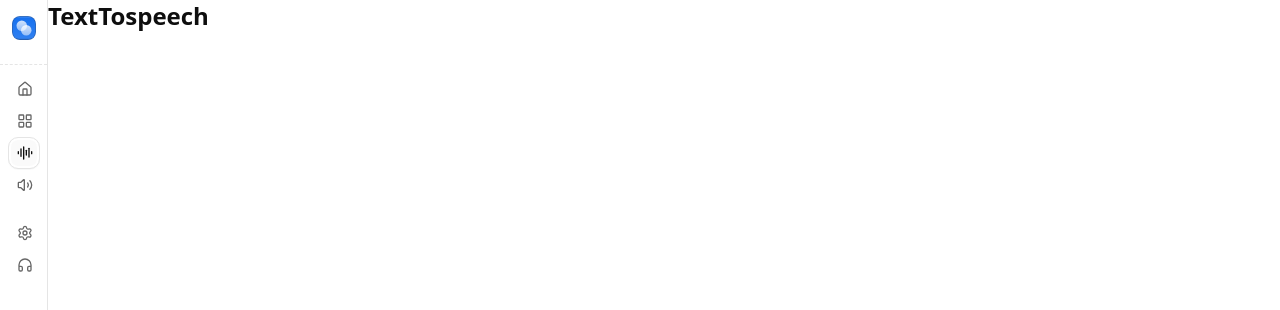
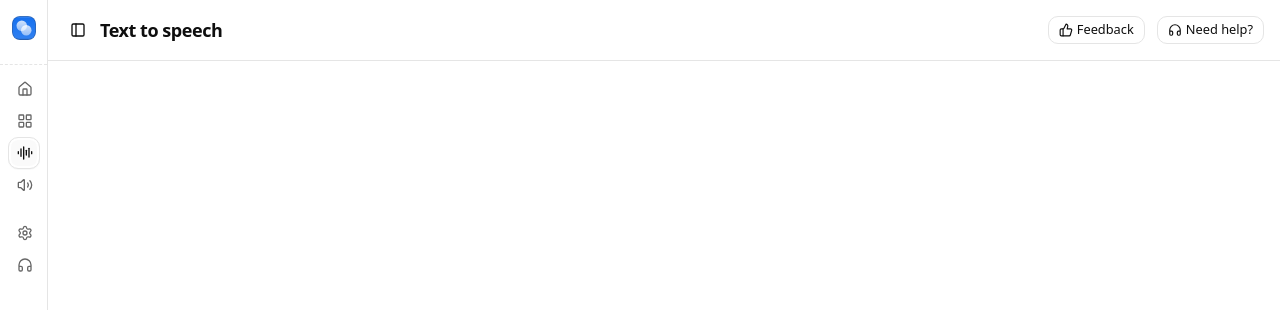
Before and after one commit to amank55/Resonance-Ai-, a Next.js app: page /text-to-speech in a window 1280 px wide. Shown: the top 310 px of the page. Built offline with nearby package versions, Linux system fonts and the light colour scheme; no server answers.

Commit message:
feat: refactor Layout component to use TextToSpeechLayout and accept children

```diff
--- a/app/(dashboard)/text-to-speech/page.tsx
+++ b/app/(dashboard)/text-to-speech/page.tsx
@@ -1,12 +1,14 @@
-import type { Metadata } from "next"
-export const metadata: Metadata = {
-    title: "Texttospeech",
+import { TextToSpeechLayout }
+from "@/features/text-to-speech/views/text-to-speech-layout";
+
+export default function Layout({
+  children
+}: {
+  children: React.ReactNode
+}) {
+  return (
+    <TextToSpeechLayout>
+      {children}
+    </TextToSpeechLayout>
+  );
 }
-
-export default function TextToSpeech(){
-    return (
-        <div className="text-2xl font-bold">
-            TextTospeech
-        </div>
-    )
-}
```
